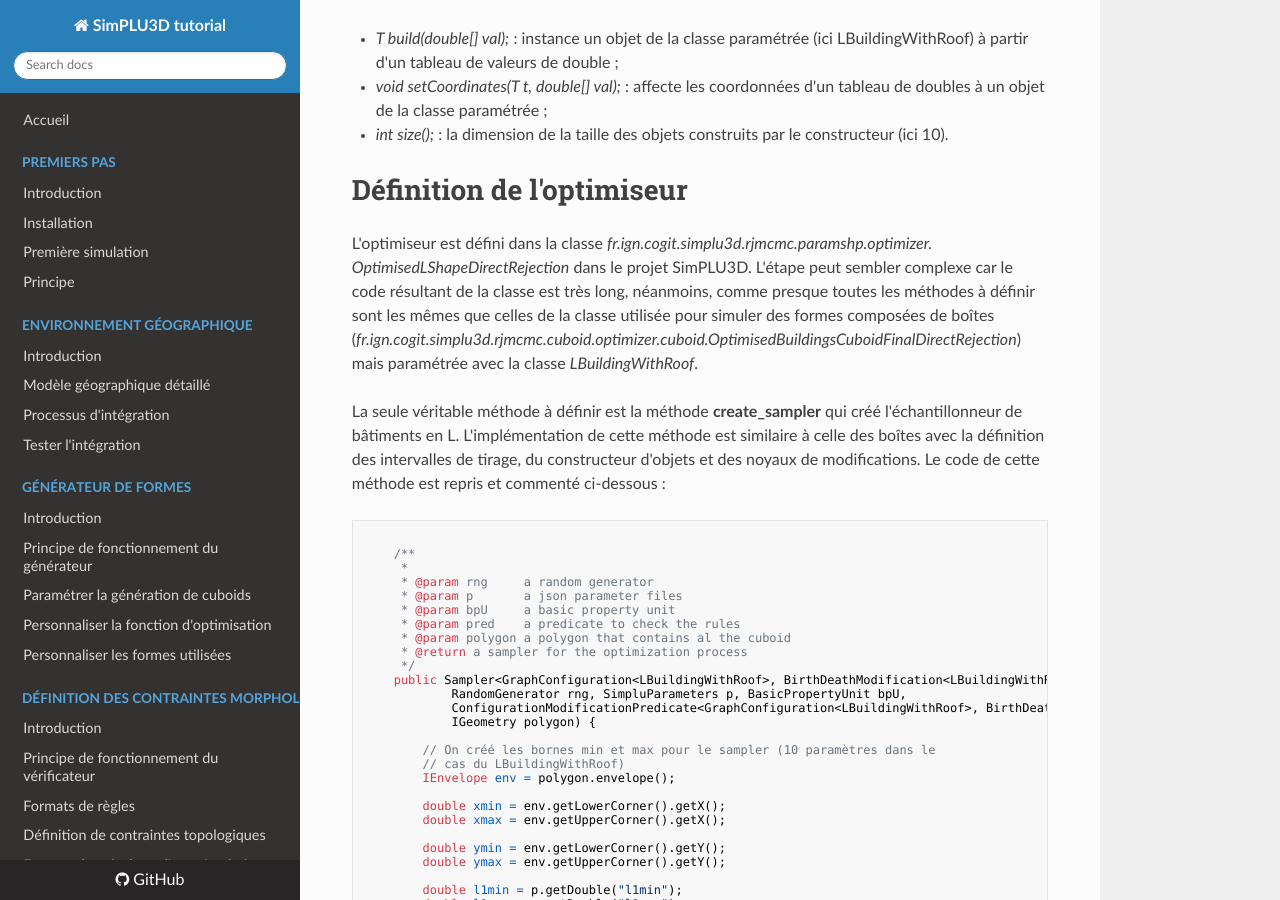
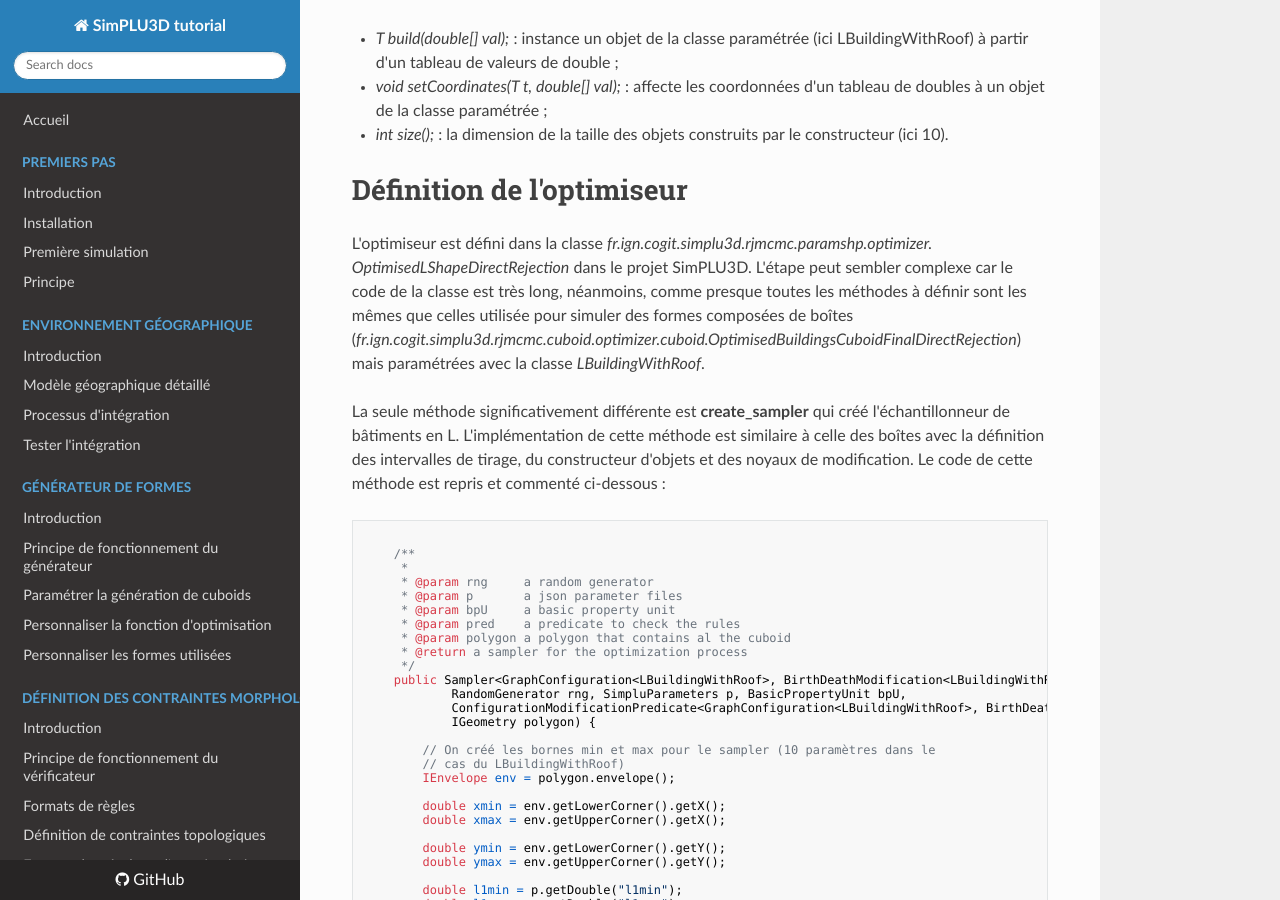
Before and after one commit to SimPLU3D/simplu3D-tutorial, an MkDocs documentation site: the page built from docs/generator/custom-shape.md, in a window 1280 px wide and 900 px high, scrolled down 2023 px. Built offline with MkDocs 1.6.1, drawn with Linux system fonts in a browser that asks for light colours; nearby versions of some CDN libraries.

Commit message:
Update custom-shape.md

````diff
--- a/docs/generator/custom-shape.md
+++ b/docs/generator/custom-shape.md
@@ -63,12 +63,12 @@ Il s'agit de la classe *fr.ign.cogit.simplu3d.rjmcmc.paramshp.builder.LBuildingW
 - *void setCoordinates(T t, double[] val);* : affecte les coordonnées d'un tableau de doubles à un objet de la classe paramétrée ;
 - *int size();* : la dimension de la taille des objets construits par le constructeur (ici 10).
 
-# Définition de l'optimiseur
+# Définition de l'optimiseur
 
 
-L'optimiseur est défini dans la classe *fr.ign.cogit.simplu3d.rjmcmc.paramshp.optimizer. OptimisedLShapeDirectRejection* dans le projet SimPLU3D. L'étape peut sembler complexe car le code résultant de la classe est très long, néanmoins, comme presque toutes les méthodes à définir sont les mêmes que celles de la classe utilisée pour simuler des formes composées de boîtes (*fr.ign.cogit.simplu3d.rjmcmc.cuboid.optimizer.cuboid.OptimisedBuildingsCuboidFinalDirectRejection*) mais paramétrée avec la classe *LBuildingWithRoof*.
+L'optimiseur est défini dans la classe *fr.ign.cogit.simplu3d.rjmcmc.paramshp.optimizer. OptimisedLShapeDirectRejection* dans le projet SimPLU3D. L'étape peut sembler complexe car le code de la classe est très long, néanmoins, comme presque toutes les méthodes à définir sont les mêmes que celles  utilisée pour simuler des formes composées de boîtes (*fr.ign.cogit.simplu3d.rjmcmc.cuboid.optimizer.cuboid.OptimisedBuildingsCuboidFinalDirectRejection*) mais paramétrées avec la classe *LBuildingWithRoof*.
 
-La seule véritable méthode à définir est la méthode **create_sampler** qui créé l'échantillonneur de bâtiments en L. L'implémentation de cette méthode est similaire à celle des boîtes avec la définition des intervalles de tirage, du constructeur d'objets et des noyaux de modifications. Le code de cette méthode est repris et commenté ci-dessous :
+La seule méthode significativement différente est **create_sampler** qui créé l'échantillonneur de bâtiments en L. L'implémentation de cette méthode est similaire à celle des boîtes avec la définition des intervalles de tirage, du constructeur d'objets et des noyaux de modification. Le code de cette méthode est repris et commenté ci-dessous :
 
 
 
@@ -202,7 +202,7 @@ La seule véritable méthode à définir est la méthode **create_sampler** qui
 	}
 ```
 
-# Implémentation de l'exécution
+# Implémentation de l'exécution
 
 Le code exécuté se trouve dans la classe *fr.ign.simplu3d.shapeGenerator.OptimisedLShapeDirectRejection* du projet SimPLU3D-tutoriel. Les différences par rapport à la simulation basique de formes composées de boîtes sont :
 - l'utilisation du nouvel optimiseur ;
````
